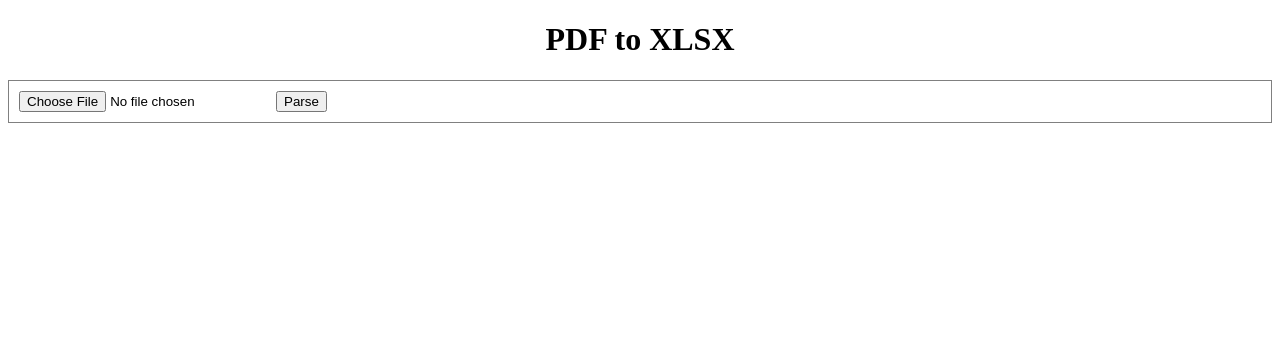
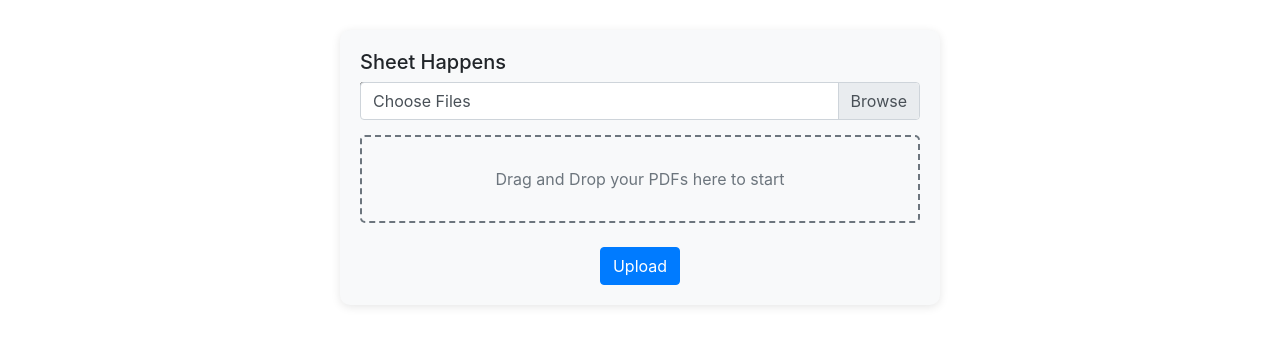
Before and after one commit to carballo91/PDFtoXLSX, a Django app: page / in a window 1280 px wide. Shown: the top 346 px of the page. Run offline with Django 5.2, Linux system fonts and the light colour scheme; some libraries are stand-ins or nearby versions.

Commit message:
Changed the layout

```diff
--- a/pdf_to_excel/templates/upload.html
+++ b/pdf_to_excel/templates/upload.html
@@ -1,33 +1,155 @@
 <!DOCTYPE html>
-<html>
+<html lang="en">
 <head>
-    <title>Upload PDF</title>
+    <meta charset="UTF-8">
+    <meta name="viewport" content="width=device-width, initial-scale=1.0">
+    <title>PDF to XLSX</title>
+    <!-- Bootstrap CSS -->
+    <link href="https://stackpath.bootstrapcdn.com/bootstrap/4.5.2/css/bootstrap.min.css" rel="stylesheet">
+
     <style>
+        body {
+            margin: 0 20px;
+        }
+        label:focus {
+            border: 20px solid blue;
+        }
         h1 {
             text-align: center;
         }
-        .form {
-            border: 1px solid grey;
-            padding: 10px;
+        .form-container {
+            max-width: 600px;
+            margin: 30px auto;
+            padding: 20px;
+            border-radius: 10px;
+            background-color: #f8f9fa;
+            box-shadow: 0 2px 10px rgba(0,0,0,0.1);
+        }
+        .drop-zone {
+            border: 2px dashed #6c757d;
+            padding: 30px;
+            margin-top: 15px;
+            text-align: center;
+            color: #6c757d;
+            cursor: pointer;
+            border-radius: 5px;
+        }
+        .drop-zone.over {
+            border-color: green;
+            background-color: #e9ecef;
+        }
+        #ready {
+            text-align: center;
+        }
+        #loading {
+            display: none;
+            text-align: center;
+            margin-top: 20px;
+            font-weight: bold;
+            color: #007bff;
+        }
+        #fileError {
+            color: red;
         }
     </style>
 </head>
 <body>
-    <h1>PDF to XLSX</h1>
-    <div class="form">
-        <form method="post" enctype="multipart/form-data">
+    <div class="form-container">
+        <h5>Sheet Happens</h5>
+        <form method="post" enctype="multipart/form-data" id="uploadForm">
             {% csrf_token %}
-            {{ form.pdf_file }}
-            <input type="submit" value="Parse">
+            <div class="custom-file">
+                <label class="custom-file-label" for="pdf_file">Choose Files</label>
+                {{ form.pdf_file }}
+
+            </div>
+            <div id="dropZone" class="drop-zone">
+                Drag and Drop your PDFs here to start
+            </div>
+            <div id="fileError"></div>
+            <div id="loading">Processing your file, please wait...</div>
+            <div class="text-center mt-4">
+                <button type="submit" class="btn btn-primary">Upload</button>
+            </div>
         </form>
     </div>
 
     {% if message %}
-        <p>No rows found or not a PDF file</p>
+        <p>No rows found or not a valid PDF file</p>
     {% endif %}
-    {% if download_url %}
-        <p>Your file is ready! <a href="{{ download_url }}" download>Download Excel file</a></p>
+    {% if download_data %}
+        <div id="ready">
+        {% for url, file in download_data %}
+            <p class="download"><a  href="{{ url }}" download>{{ file }}</a></p>
+        {% endfor %}</div>
+
     {% endif %}
 
+    <script src="https://code.jquery.com/jquery-3.5.1.slim.min.js"></script>
+    <script src="https://cdn.jsdelivr.net/npm/@popperjs/core@2.9.2/dist/umd/popper.min.js"></script>
+    <script src="https://stackpath.bootstrapcdn.com/bootstrap/4.5.2/js/bootstrap.min.js"></script>
+
+    <!-- Move JavaScript to the end of the body -->
+    <script>
+        document.addEventListener('DOMContentLoaded', () => {
+            const dropZone = document.getElementById('dropZone');
+            const fileInput = document.getElementById('pdf_file');
+            const fileLabel = document.querySelector('.custom-file-label');
+            const fileError = document.getElementById('fileError');
+            const loadingIndicator = document.getElementById('loading');
+            const download = document.getElementsByClassName('download')
+            const maxSize = 5 * 1024 * 1024; // 5 MB
+
+            dropZone.addEventListener('click', () => fileInput.click());
+            dropZone.addEventListener('dragover', (e) => {
+                e.preventDefault();
+                dropZone.classList.add('over');
+            });
+            dropZone.addEventListener('dragleave', () => dropZone.classList.remove('over'));
+            dropZone.addEventListener('drop', (e) => {
+                e.preventDefault();
+                dropZone.classList.remove('over');
+                fileInput.files = e.dataTransfer.files;
+                updateFileName();
+            });
+            fileInput.addEventListener('change', updateFileName);
+
+            function updateFileName() {
+                const files = fileInput.files;
+                if (files.length > 1) {
+                    fileLabel.textContent = `${files.length} files selected`;
+                } else if (files.length === 1) {
+                    fileLabel.textContent = files[0].name;
+                } else {
+                    fileLabel.textContent = 'Choose Files';
+                }
+            }
+
+            Array.from(download).forEach(function(element){
+                element.addEventListener('click',function(){
+                    setInterval(() => {
+                        this.remove()
+                    }, 500);
+                })
+            })
+
+            document.getElementById('uploadForm').addEventListener('submit', function(event) {
+                event.preventDefault();
+                const files = fileInput.files;
+                fileError.textContent = '';
+                loadingIndicator.style.display = 'block';
+
+                for (let i = 0; i < files.length; i++) {
+                    if (files[i].size > maxSize) {
+                        fileError.textContent = 'One or more files exceed the 5 MB size limit.';
+                        loadingIndicator.style.display = 'none';
+                        return;
+                    }
+                }
+
+                this.submit();
+            });
+        });
+    </script>
 </body>
 </html>
```
